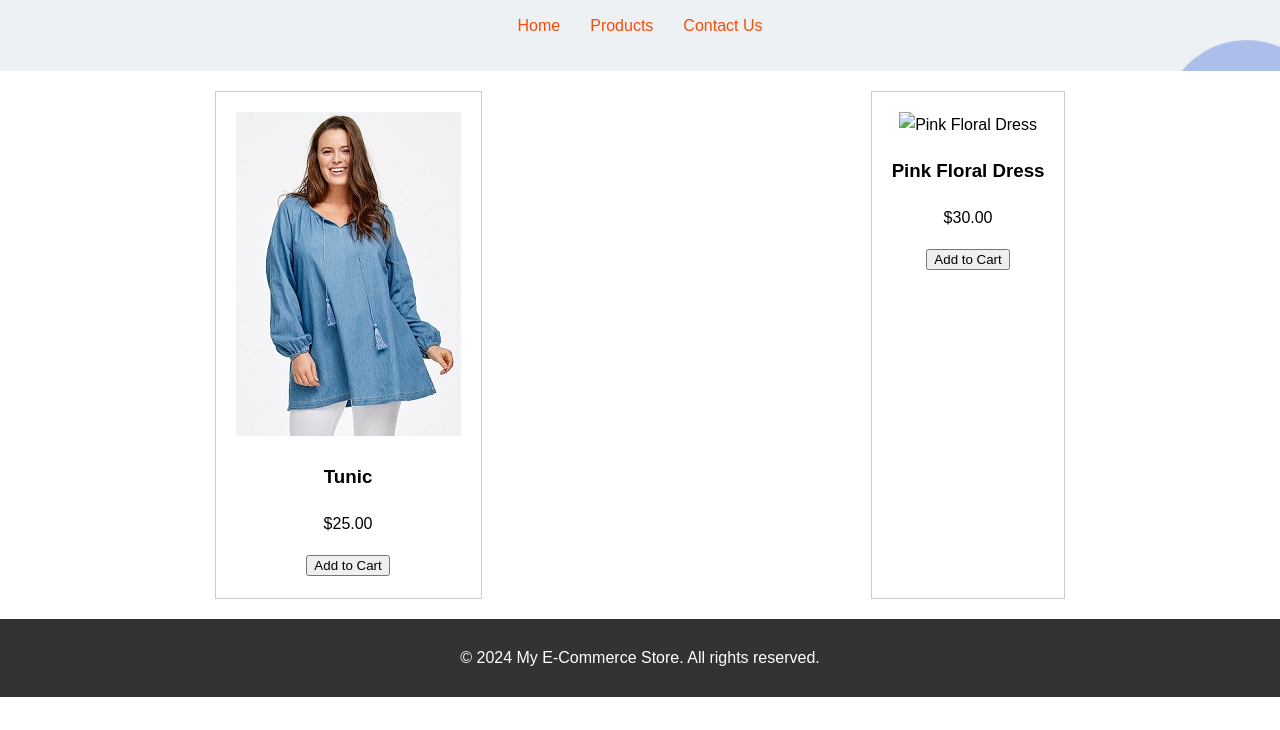
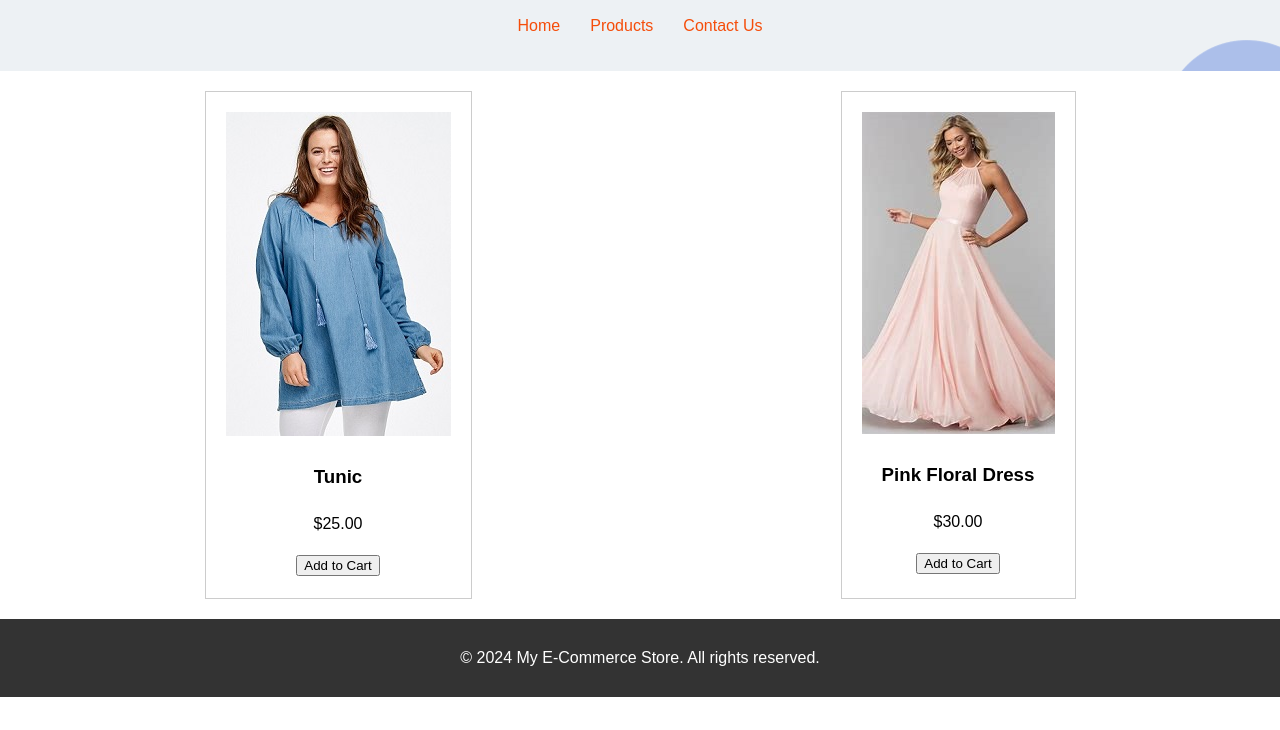
Before and after one commit to amitdsa2024/E-commerce-Site, a plain HTML site: page products.html in a window 1280 px wide. Shown: the part 70-800 px from the top of the page. Drawn offline with Linux system fonts and the light colour scheme.

Commit message:
9f61843e46cfcea66040fa5ff12630cee3ddce59 (#5)
* image upload

* Products html modified

* change product html code

* add image

```diff
--- a/products.html
+++ b/products.html
@@ -27,7 +27,9 @@
         <button>Add to Cart</button>
       </div>
       <div class="product-card">
-        <img src="" alt="Pink Floral Dress">
+
+        <img src="download.jpg" alt="Pink Floral Dress">
+
         <h3>Pink Floral Dress</h3>
         <p>$30.00</p>
         <button>Add to Cart</button>
```
